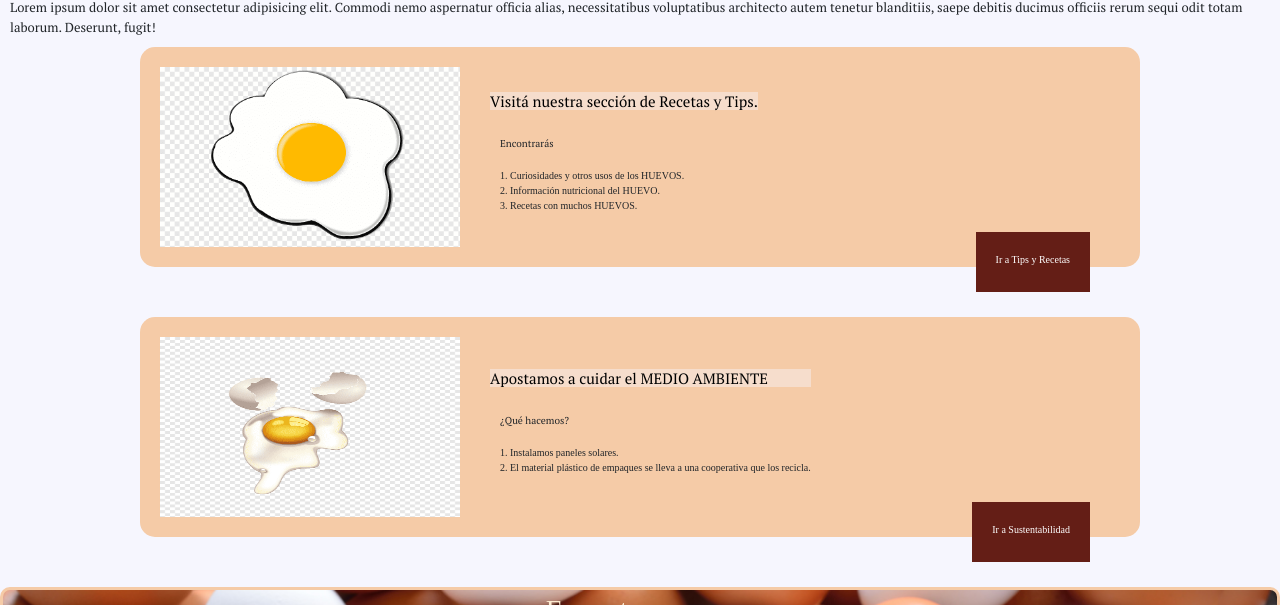
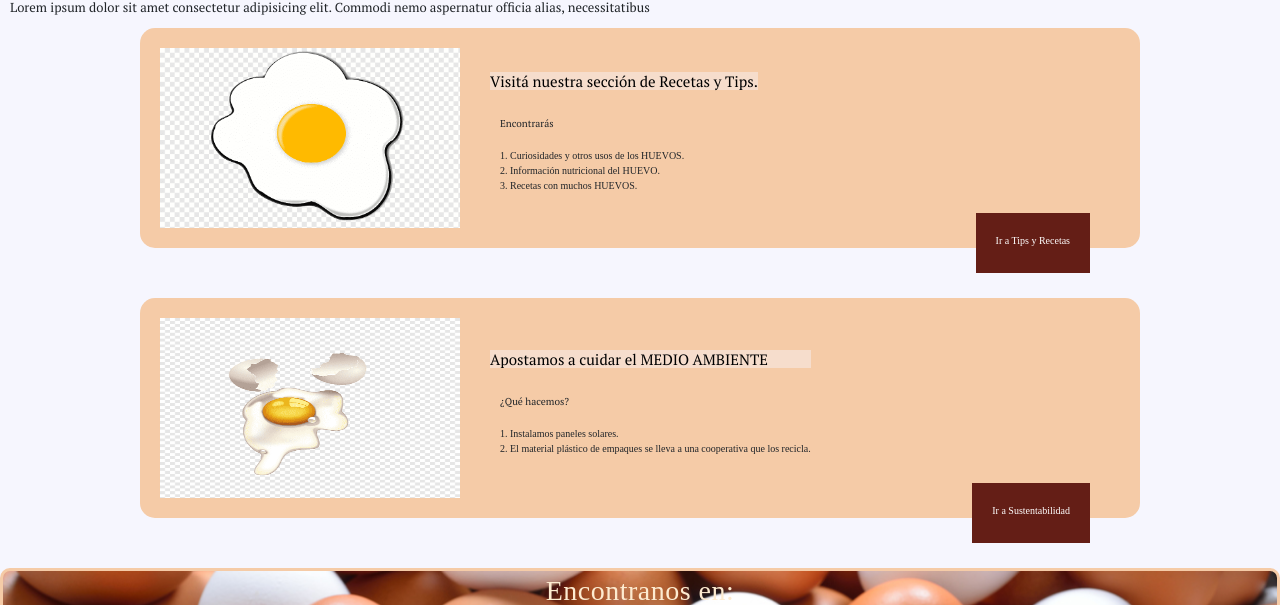
Before and after one commit to Soniacicc/grinovoCiccioli, a website: page index.html in a window 1280 px wide. Shown: the part 263-868 px from the top of the page. Drawn offline with nearby package versions, Linux system fonts and the light colour scheme; a web font is replaced by a local one.

```diff
--- a/index.html
+++ b/index.html
@@ -78,9 +78,7 @@
     </header>
     <h1>GRINOVO S.A</h1>
 
-    <p>Lorem ipsum dolor sit amet consectetur adipisicing elit. Commodi nemo aspernatur officia alias, necessitatibus
-        voluptatibus architecto autem tenetur blanditiis, saepe debitis ducimus officiis rerum sequi odit totam laborum.
-        Deserunt, fugit!</p>
+    <p>Lorem ipsum dolor sit amet consectetur adipisicing elit. Commodi nemo aspernatur officia alias, necessitatibus</p>
     <section class="contenedor">
         <div class="tarjeta">
             <!-- Bloque -->
```
